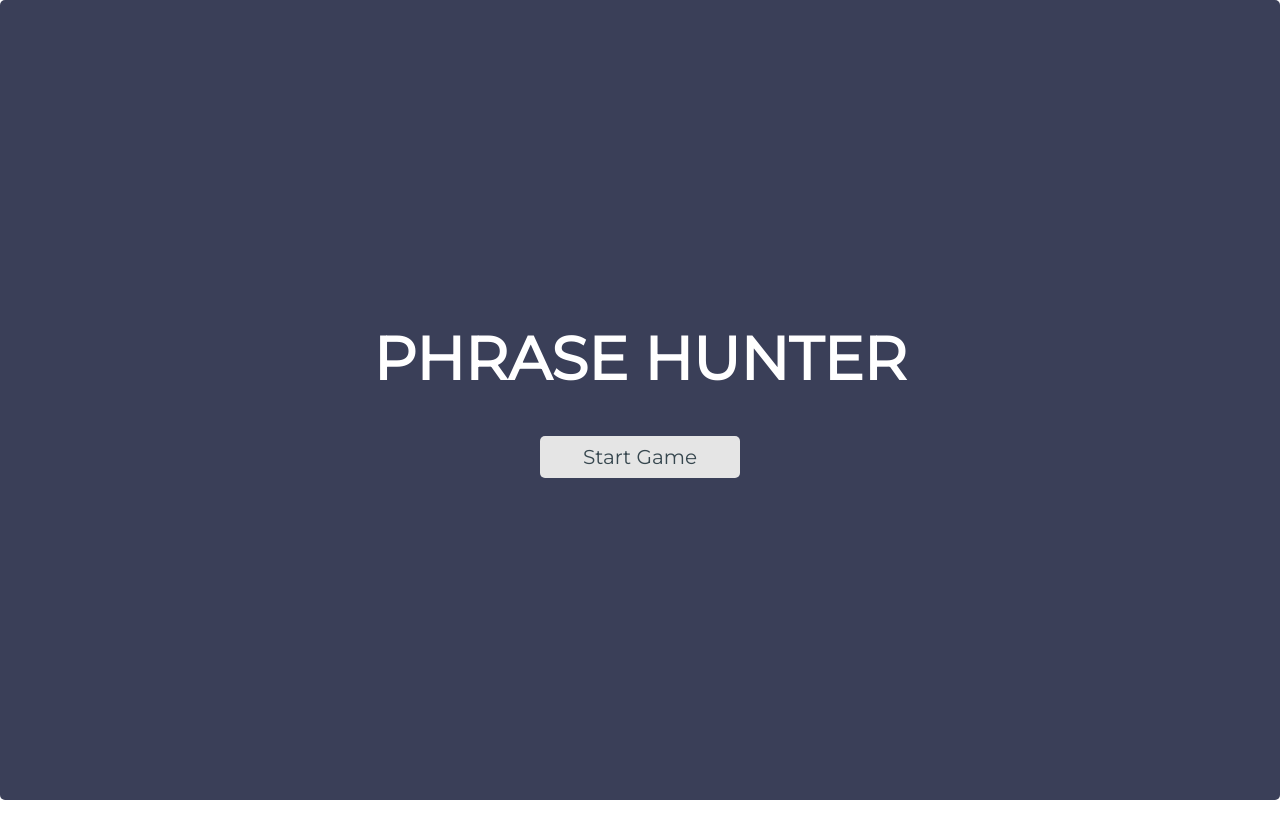
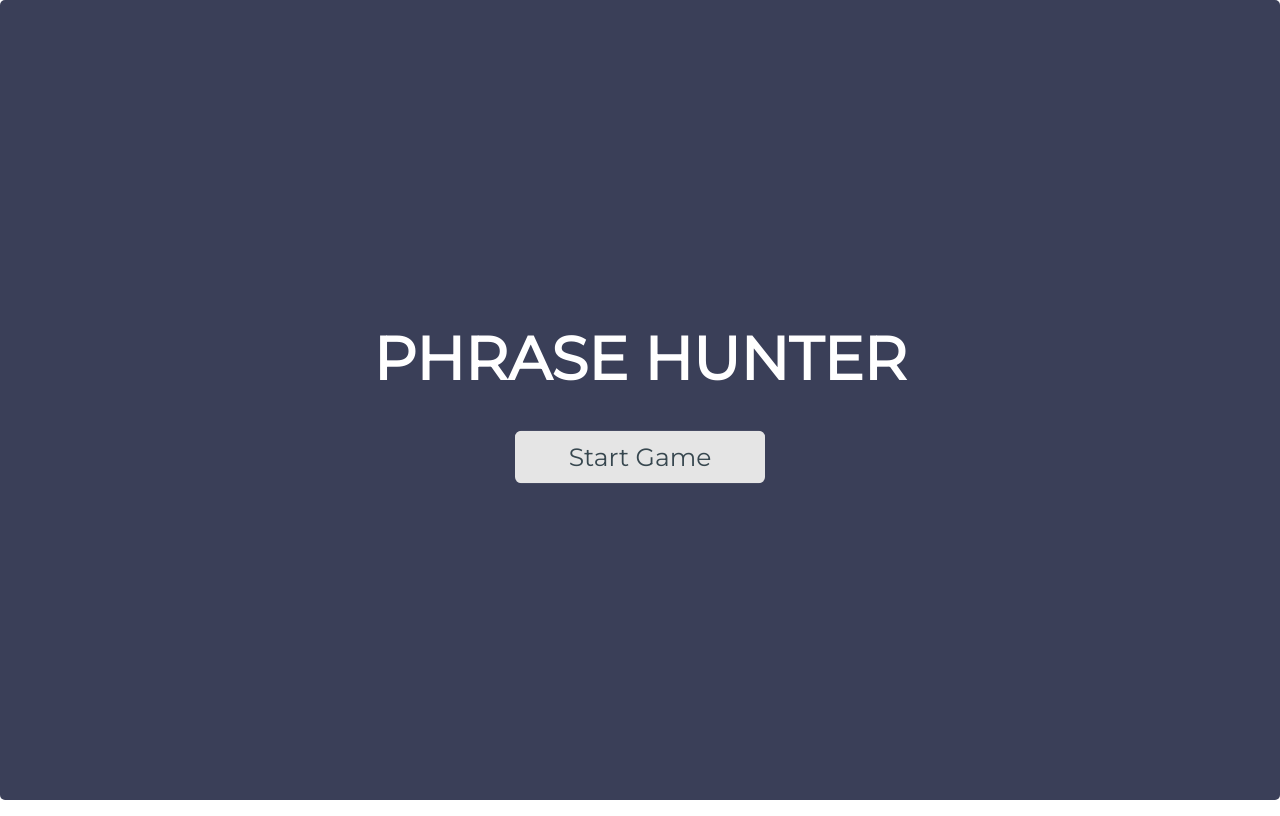
Before and after one commit to markjwood/OOP-Game-Show-App, a plain HTML site: page index.html in a window 1280 px wide. In both pictures the pointer is over the button "Start Game". Drawn offline with Linux system fonts and the light colour scheme.

Commit message:
added focus & hover effect to buttons

```diff
--- a/css/styles.css
+++ b/css/styles.css
@@ -58,6 +58,11 @@ button {
   -o-transition: var(--transition);
   transition: var(--transition);
   cursor: pointer;
+}
+
+button:hover,
+button:focus {
+  transform: scale(1.25);
 }
 
 #btn__reset {
```
